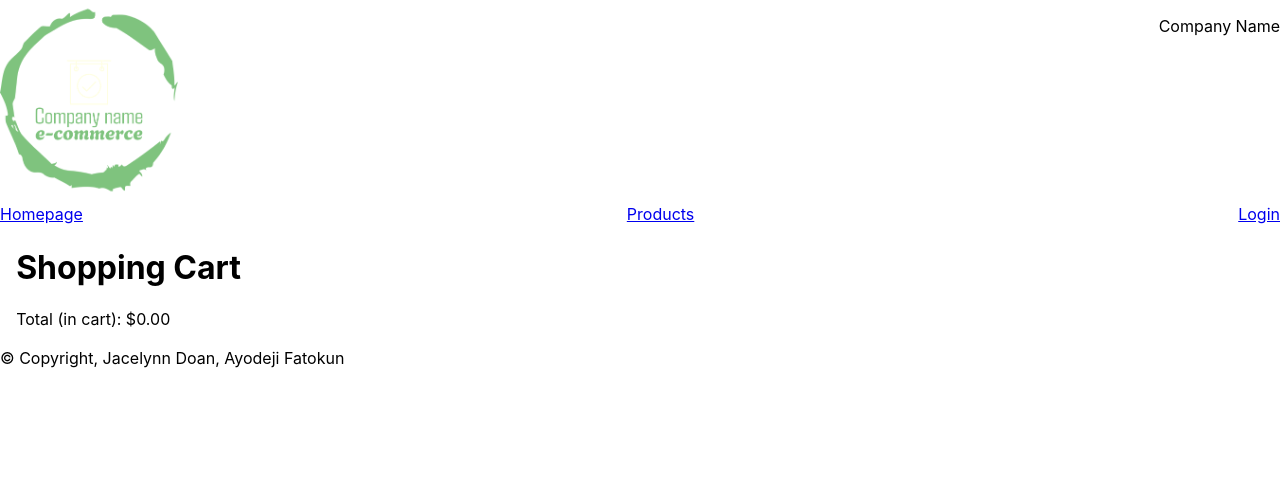
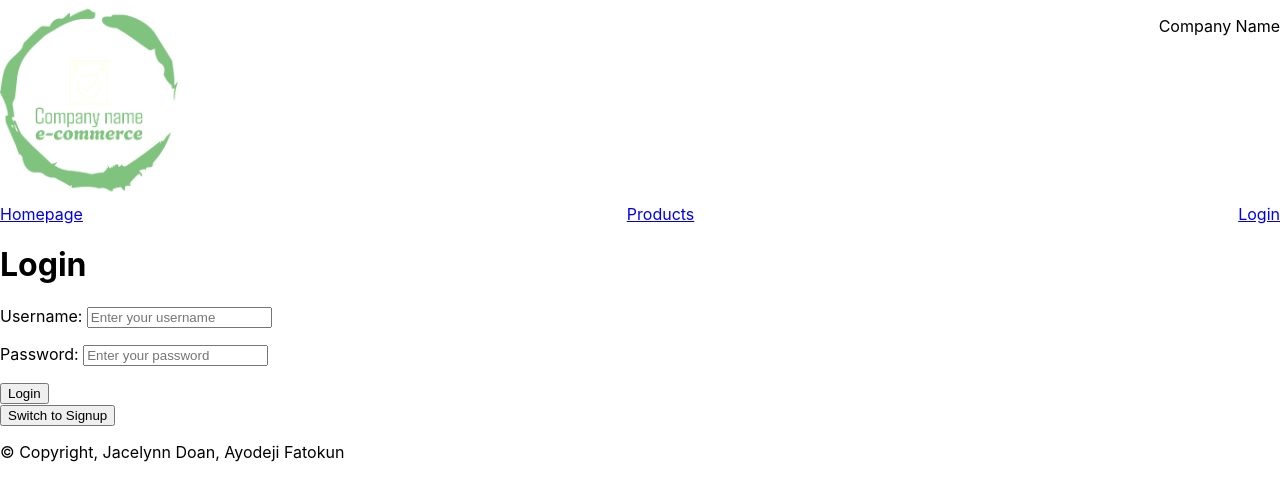
Before and after one commit to danielftn/Assignment4, a React (Create React App) app in the folder my-ecommerce-app/: page /ProductPage in a window 1280 px wide. Shown: the top 500 px of the page. Built offline with nearby package versions, Linux system fonts and the light colour scheme; no server answers.

Commit message:
Update LoginForm.js and ProductPage.js

```diff
--- a/my-ecommerce-app/src/component/LoginForm.js
+++ b/my-ecommerce-app/src/component/LoginForm.js
@@ -1,7 +1,7 @@
 import React, {useState} from 'react';
 import SignupForm from './SignupForm';
 
-function LoginForm() {
+function LoginForm({ onLoginSuccess }) {
     const[username, setUsername] = useState('')
     const[password, setPassword] = useState('')
     const[showLogin, setLogin] = useState(true);
@@ -25,6 +25,7 @@ function LoginForm() {
             if(response.loggedIn){
                 setLoggedIn(true);
                 setMessage("Authentication successful");
+                onLoginSuccess();
             }
             else{
                 setLoggedIn(false)
--- a/my-ecommerce-app/src/component/ProductPage.js
+++ b/my-ecommerce-app/src/component/ProductPage.js
@@ -1,28 +1,20 @@
 import React, { createContext, useState, useEffect } from "react";
-import { useNavigate } from "react-router-dom";
 import Header from "./Header.js";
 import Footer from "./Footer.js";
 import ProductList from "./ProductList";
 import Cart from "./Cart";
-
+import LoginForm from "./LoginForm.js";
 
 export const CartItemsContext = createContext(null);
 
 function Productpage() {
-
-  // const {loggedIn} = useContext(UserContext);
-  // const navigate = useNavigate();
-
-  // useEffect(() => {
-  //   if (!loggedIn){
-  //     navigate('/Login');
-  //     return;
-  //   }
-
   const [cartItems, setCartItems] = useState([]); // cartItems is an array of objects
   const [priceTotal, setPriceTotal] = useState(0);  // priceTotal is a number
+  const[showLogin, setLogin] = useState(true);
 
   useEffect(() => { // get the cart items and total price from local storage
+
+
     const itemsInLocal = JSON.parse(localStorage.getItem("cartItems") || "[]");
     setCartItems(itemsInLocal);
 
@@ -71,9 +63,14 @@ function Productpage() {
     localStorage.setItem("cartItems", JSON.stringify(cartItems)); // update the local storage
   };
 
+  const handleLoginSuccess = () => {
+    setLogin(false); // Update showLogin state to false
+  };
+
   return (
     <div className="product-page">
       <Header />
+      {showLogin ? (<LoginForm onLoginSuccess={handleLoginSuccess}/>) : (
       <table style={{ width: "100%" }}>
         <tr>
           <td style={{ verticalAlign: "top" }}>
@@ -88,6 +85,7 @@ function Productpage() {
           </td>
         </tr>
       </table>
+      )}
       <Footer />
     </div>
   );
```
